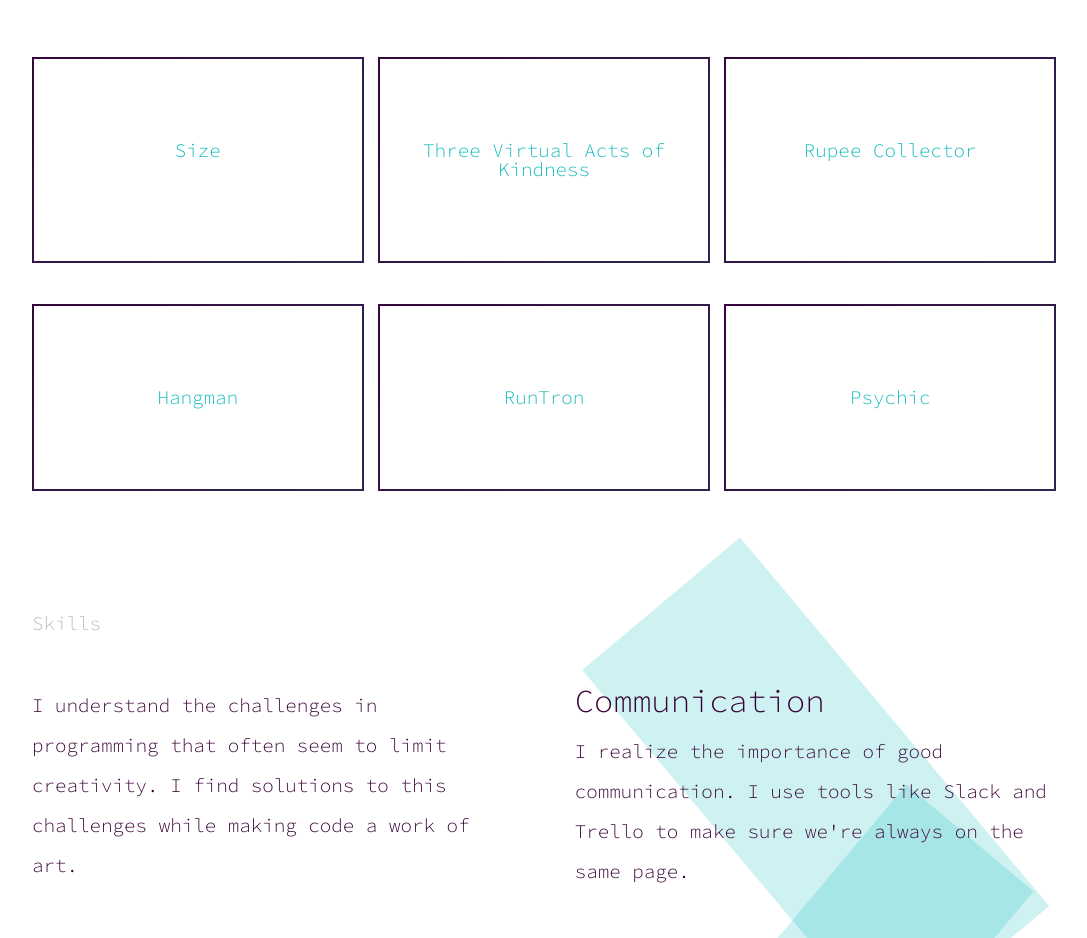
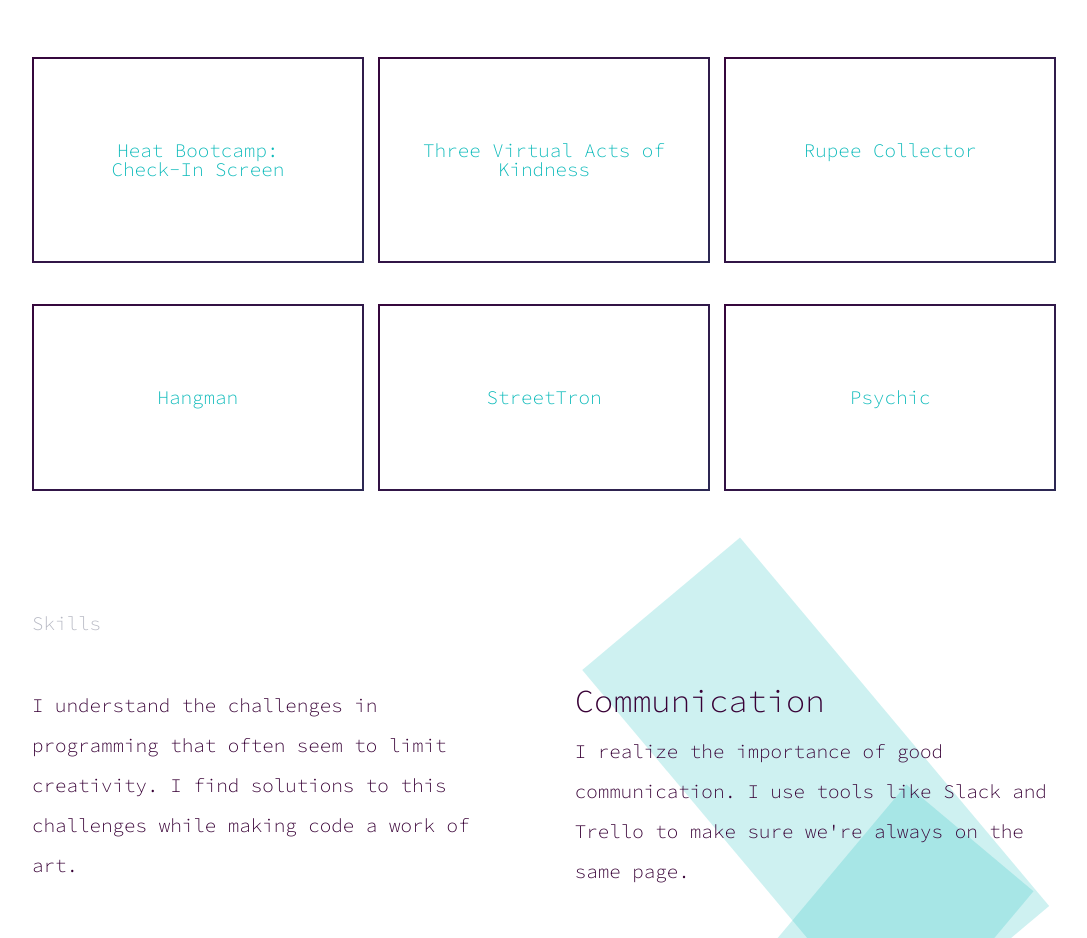
Before and after one commit to carlosfgutier/Carlos_Gutierrez, a plain HTML site: page index.html in a window 1280 px wide. Shown: the part 880-1818 px from the top of the page, without its empty margins (96-1183 px from the left). Drawn offline with nearby package versions, Linux system fonts and the light colour scheme.

Commit message:
updated projects

```diff
--- a/index.html
+++ b/index.html
@@ -72,7 +72,7 @@
 			<div class="portRow">
 				<div id="size" class="project">
 					<p>
-						<a class="projectName pink pinkHover" href="https://mighty-depths-40970.herokuapp.com/">Size</a>
+						<a class="projectName pink pinkHover" href="https://carlosfgutier.github.io/Heat_CheckIn/">Heat Bootcamp:<br>Check-In Screen</a>
 					</p>
 				</div>
 				<div class="project">
@@ -95,7 +95,7 @@
 				</div>
 				<div class="project">
 					<p>
-						<a class="projectName pink pinkHover" href="https://carlosfgutier.github.io/RunTron/">RunTron</a>
+						<a class="projectName pink pinkHover" href="https://carlosfgutier.github.io/RunTron/">StreetTron</a>
 					</p>
 				</div>
 				<div class="project">
```
Also changed, not shown: 1 other file.
